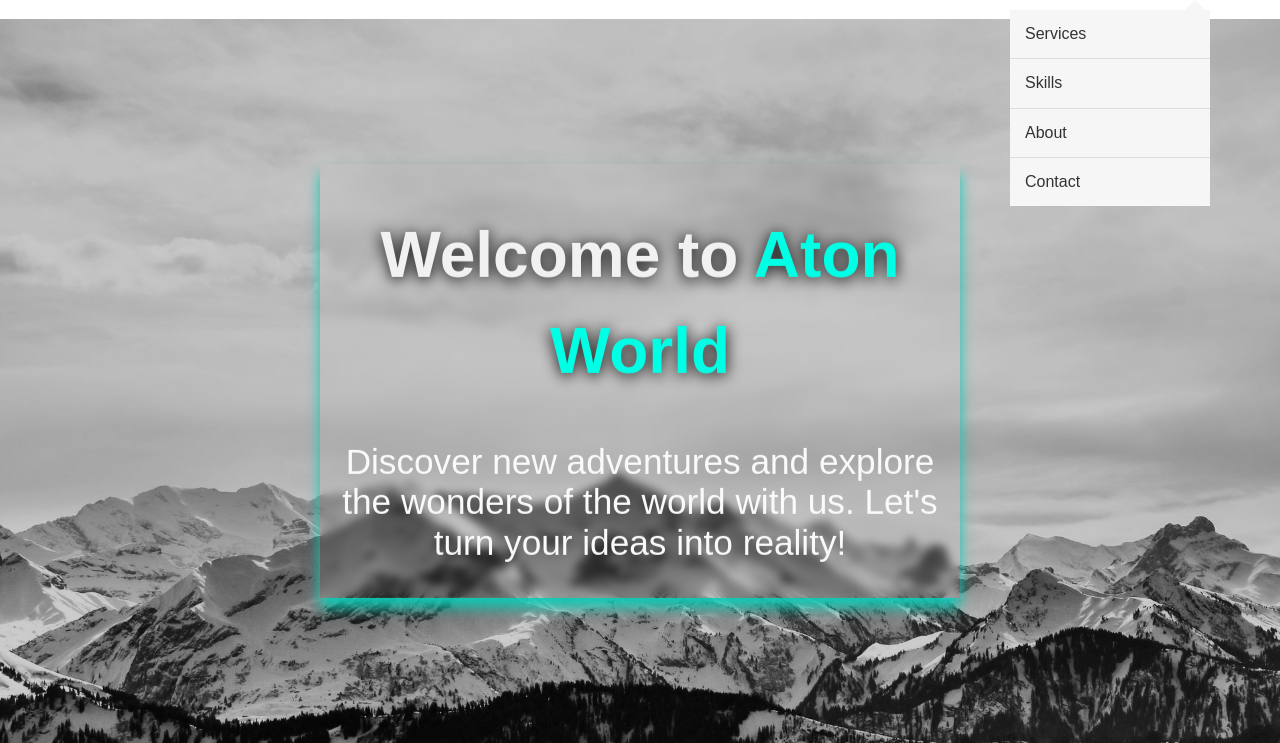
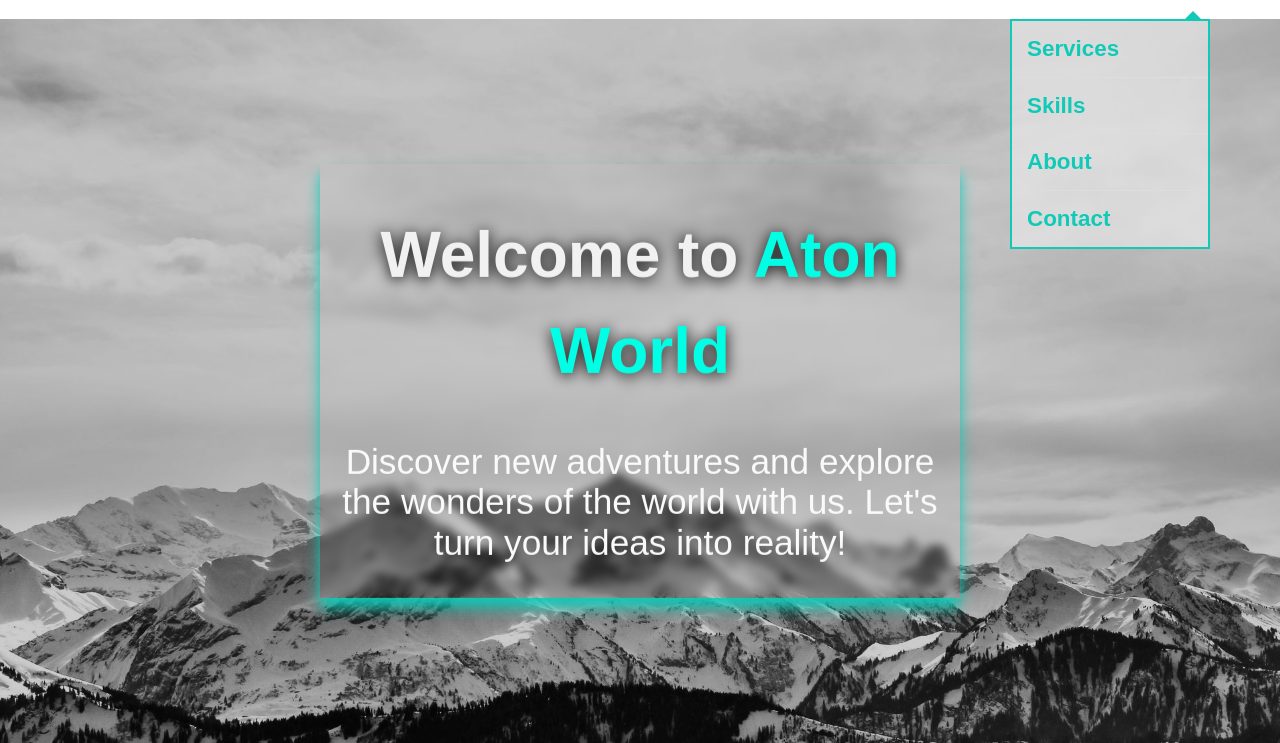
Before and after one commit to Mecha-Mind/Aton-Page, a plain HTML site: page index.html in a window 1280 px wide. Both pictures are taken after a click on the button "Toggle navigation". Shown: the part 57-800 px from the top of the page. Drawn offline with Linux system fonts and the light colour scheme.

Commit message:
# some css updates

```diff
--- a/css/main.css
+++ b/css/main.css
@@ -117,16 +117,17 @@ header .top .links ul {
   margin: 0;
   padding: 0;
   min-width: 200px;
-  background-color: #f6f6f6;
+  background-color: #f6f6f685;
+  border: 2px solid var(--mainColor);
   position: absolute;
   right: 0;
-  top: calc(100% + 15px);
+  top: calc(100% + 24px);
   display: none;
 }
 header .top .links ul::before {
   content: "";
   border: 10px solid;
-  border-color: transparent transparent #f6f6f6 transparent;
+  border-color: transparent transparent var(--mainColor) transparent;
   position: absolute;
   right: 5px;
   top: -20px;
@@ -137,7 +138,9 @@ header .top .links ul li a:hover {
 }
 header .top .links ul a {
   text-decoration: none;
-  color: #333;
+  color: var(--mainColor);
+  font-weight: bold;
+  font-size: 1.4em;
   padding: 15px;
   display: block;
   transition: 0.4s;
```
